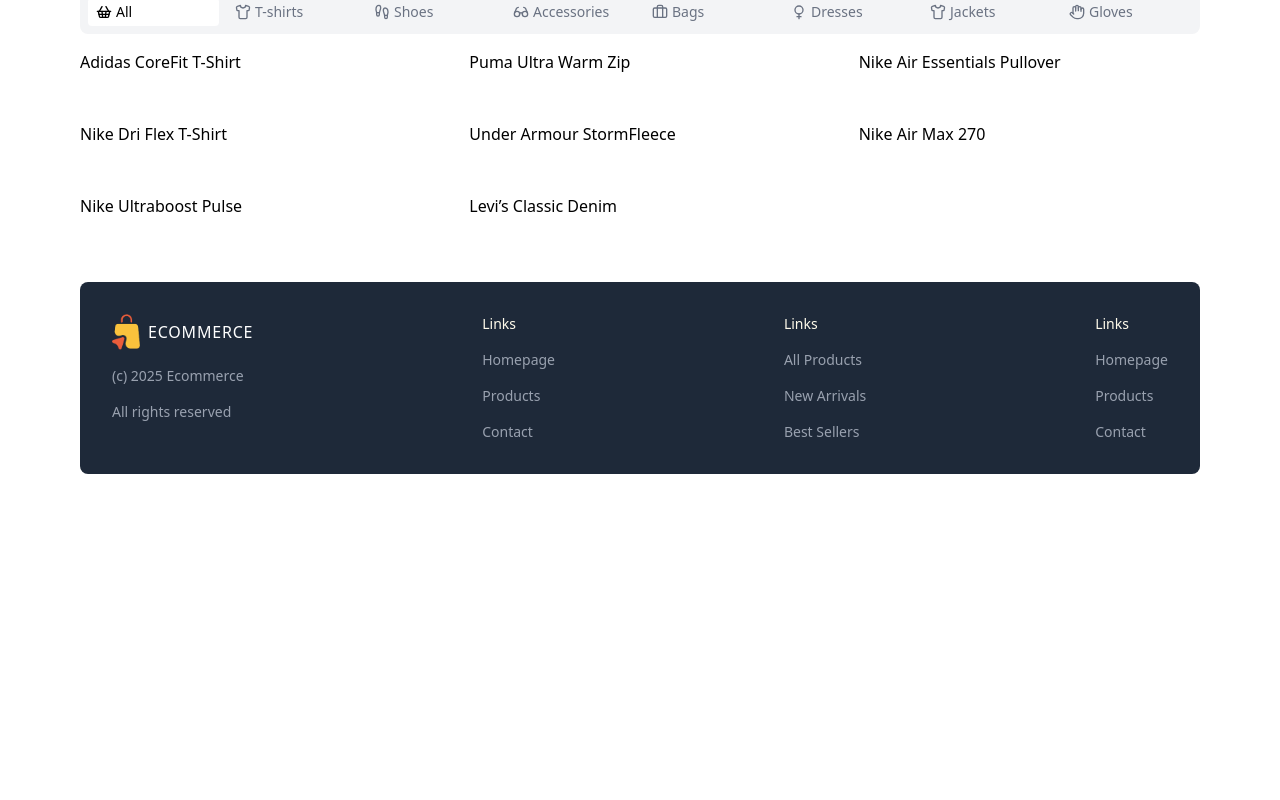
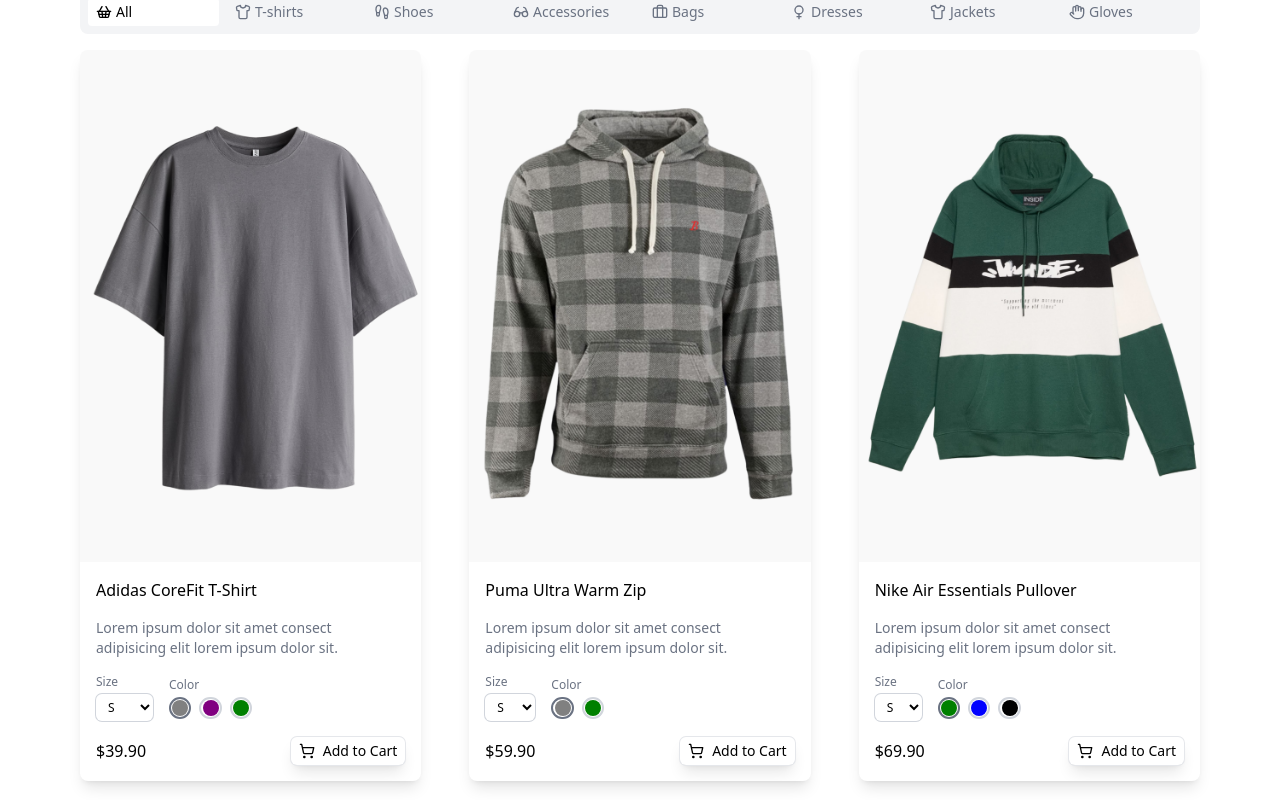
Before and after one commit to thevowels/lama-ecommerce, a Next.js app: page / in a window 1280 px wide. Shown: the part 500-1300 px from the top of the page. Before the commit the page ends 990 px from the top, so only its background shows below. Built offline with nearby package versions, Linux system fonts and the light colour scheme.

Commit message:
product list page. its now getting much more simpler.

```diff
--- a/package.json
+++ b/package.json
@@ -10,7 +10,7 @@
   },
   "dependencies": {
     "lucide-react": "^0.577.0",
-    "next": "15.4.5",
+    "next": "^15.5.12",
     "react": "19.1.0",
     "react-dom": "19.1.0"
   },
--- a/src/app/components/ProductCard.tsx
+++ b/src/app/components/ProductCard.tsx
@@ -1,11 +1,97 @@
-'use client'
+"use client";
 
-import { ProductType } from "../lib/types"
+import Link from "next/link";
+import { ProductType } from "../lib/types";
+import Image from "next/image";
+import { ShoppingCart } from "lucide-react";
+import { useState } from "react";
 
-export default function ProductCard({product}: {product: ProductType}) {
-    return (
-        <div>
-            {product.name}
+export default function ProductCard({ product }: { product: ProductType }) {
+  const [productTypes, setProductTypes] = useState({
+    size: product.sizes[0],
+    color: product.colors[0],
+  });
+  const handleProductType = ({
+    type,
+    value,
+  }: {
+    type: "size" | "color";
+    value: string;
+  }) => {
+    setProductTypes((prev) => ({
+      ...prev,
+      [type]: value,
+    }));
+  };
+  return (
+    <div className="shadow-lg  rounded-lg overflow-hidden">
+      <Link href={`/products/${product.id}`}>
+        <div className="relative aspect-2/3 hover:scale-105 duration-300">
+          <Image
+            src={product.images[productTypes.color]}
+            alt={product.name}
+            fill
+            className="object-cover"
+          />
         </div>
-    )
+      </Link>
+      {/* Product Details */}
+      <div className="flex flex-col gap-4 p-4">
+        <h1 className="font-medium">{product.name}</h1>
+        <p className="text-sm text-gray-500">{product.shortDescription}</p>
+        {/* Product Types */}
+        <div className="flex items-center gap-4 text-xs">
+          {/* Size */}
+          <div className="flex flex-col gap-1">
+            <span className="text-gray-500">Size</span>
+            <select
+              name="size"
+              id="size"
+              className="ring ring-gray-300 rounded-md px-2 py-1"
+            >
+              {product.sizes.map((size) => (
+                <option
+                  value={size}
+                  key={size}
+                  onChange={(e) =>
+                    handleProductType({ type: "size", value: e.target.value })
+                  }
+                >
+                  {size.toUpperCase()}
+                </option>
+              ))}
+            </select>
+          </div>
+          {/* Colors */}
+          <div className="flex flex-col gap-1">
+            <span className="text-gray-500">Color</span>
+            <div className="flex items-center gap-2">
+              {product.colors.map((color) => (
+                <div
+                  key={color}
+                  onClick={() =>
+                    handleProductType({ type: "color", value: color })
+                  }
+				  className={`cursor-pointer border-2 rounded-full p-[1.2px] ${productTypes.color === color ? "border-gray-500": "border-gray-300"}`}
+                >
+                  <div
+                    className="w-4 h-4 rounded-full"
+                    style={{ backgroundColor: color }}
+                  ></div>
+                </div>
+              ))}
+            </div>
+          </div>
+        </div>
+        {/* Price and Add to Cart */}
+        <div className="flex items-center justify-between">
+          <p className="font-medium">${product.price.toFixed(2)}</p>
+          <button className="ring-1 ring-gray-200 hover:text-white hover:bg-slate-900 px-2 py-1 rounded-md shadow-lg text-sm cursor-pointer transition-all duration-100 flex items-center gap-2">
+            <ShoppingCart className="w-4 h-4" />
+            Add to Cart
+          </button>
+        </div>
+      </div>
+    </div>
+  );
 }
--- a/src/app/components/ProductList.tsx
+++ b/src/app/components/ProductList.tsx
@@ -3,6 +3,7 @@
 import { ProductType } from "../lib/types";
 import Categories from "./Categories";
 import ProductCard from "./ProductCard";
+import Link from "next/link";
 
 const dummyproducts: ProductType[] = [
   {
@@ -115,7 +116,7 @@
   },
 ];
 
-export default function ProductList() {
+export default function ProductList({category}: {category: string}) {
     const [products, setProducts] = useState<ProductType[]>(dummyproducts);
     return (
         <div>
@@ -126,6 +127,8 @@
                 ))}
 
             </div>
+			<Link href={category ? `/products/?category=${category}` :"/products"} className="flex justify-end mt-4 underline text-sm text-gray-600">
+			View all Products</Link>
         </div>
     )
 }
--- a/src/app/page.tsx
+++ b/src/app/page.tsx
@@ -1,13 +1,14 @@
 import Image from "next/image"
 import ProductList from "./components/ProductList"
 
-const Homepage = () => {
+const  Homepage = async ({searchParams}:{searchParams: Promise<{category:string}>}) => {
+	const category = (await searchParams).category;
   return (
     <div className=''>
       <div className="relative aspect-3/1 mb-12 ">
         <Image src="/featured.png" alt="featured" fill/>
       </div>
-      <ProductList/>
+      <ProductList category={category}/>
     </div>
   )
 }
```
Also changed, not shown: 1 other file (tests, documents, lock files or other folders).
